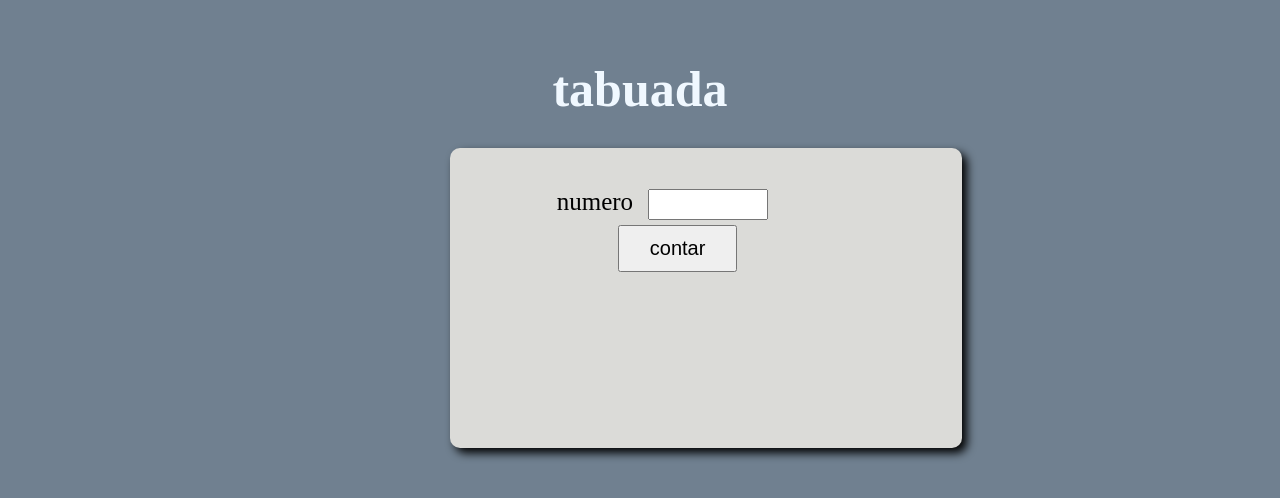
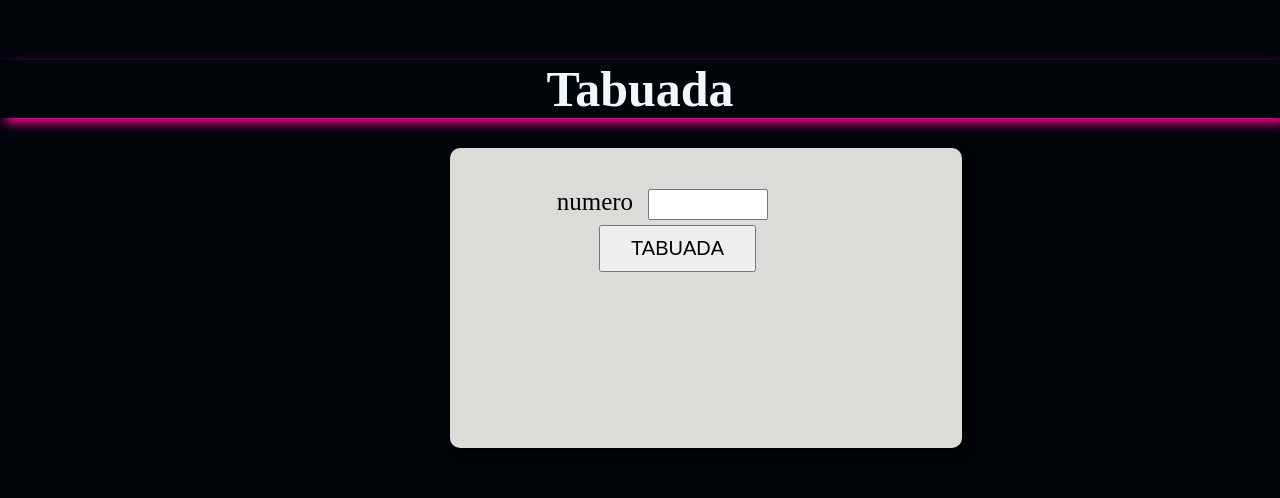
Before and after one commit to willdev24/javascript, a plain HTML site: page javascript_curso_em_video/exercicio_07/tabuada.html in a window 1280 px wide. Drawn offline with Linux system fonts and the light colour scheme.

Commit message:
modificandoo

```diff
--- a/javascript_curso_em_video/exercicio_07/javascript07.js
+++ b/javascript_curso_em_video/exercicio_07/javascript07.js
@@ -6,14 +6,15 @@ if( num.value.lenght == 0 ||Number(num.value) < 1){
 window.alert('ERRO!! digite um numero positivo ')
 
 }else{
-    var fundo = document.getElementById('relogio').style.height = 400 +'px'
+    var fundo = document.getElementById('relogio').style.height = 450 +'px'
     var valor = Number(num.value)
     var tabuada = document.querySelector('div.foto')
 
 for (let i = valor ; i == valor ; i++){
 for (let j=0 ; j < 10 ; j++){
 let p = i*(j + 1)
-            tabuada.innerHTML += `${i} x ${j +1} = ${p}<br>`
+
+tabuada.innerHTML += `${i} x ${j+1} =${p} <br>`
 }
 }
 
--- a/javascript_curso_em_video/exercicio_07/style07.css
+++ b/javascript_curso_em_video/exercicio_07/style07.css
@@ -6,7 +6,7 @@
 }
 
 body{
-  background-color: slategrey;
+  background-color: rgb(0, 5, 10);
 
 }
 main h1{ text-align: center;
@@ -15,7 +15,12 @@ main h1{ text-align: center;
   font-size: 50px;
 
 
-}.container {
+}
+h1{
+  box-shadow: 5px 5px 10px rgb(247, 4, 145);
+}
+
+.container {
 
   margin-top: -100px;
 
--- a/javascript_curso_em_video/exercicio_07/tabuada.html
+++ b/javascript_curso_em_video/exercicio_07/tabuada.html
@@ -9,14 +9,14 @@
 </head>
 <body>
     <main>
-        <h1 id="hora"> tabuada </h1>
+        <h1 id="hora"> Tabuada </h1>
 
         <section id="relogio">
           <form >
             <label id="genero" for="data">numero</label>
             <input id="data01" type="number" >
 
-            <input type="button" id="verificando" value="contar" onclick="resposta()">
+            <input type="button" id="verificando" value="TABUADA" onclick="resposta()">
           </form>
 
             <div class="foto">
```
